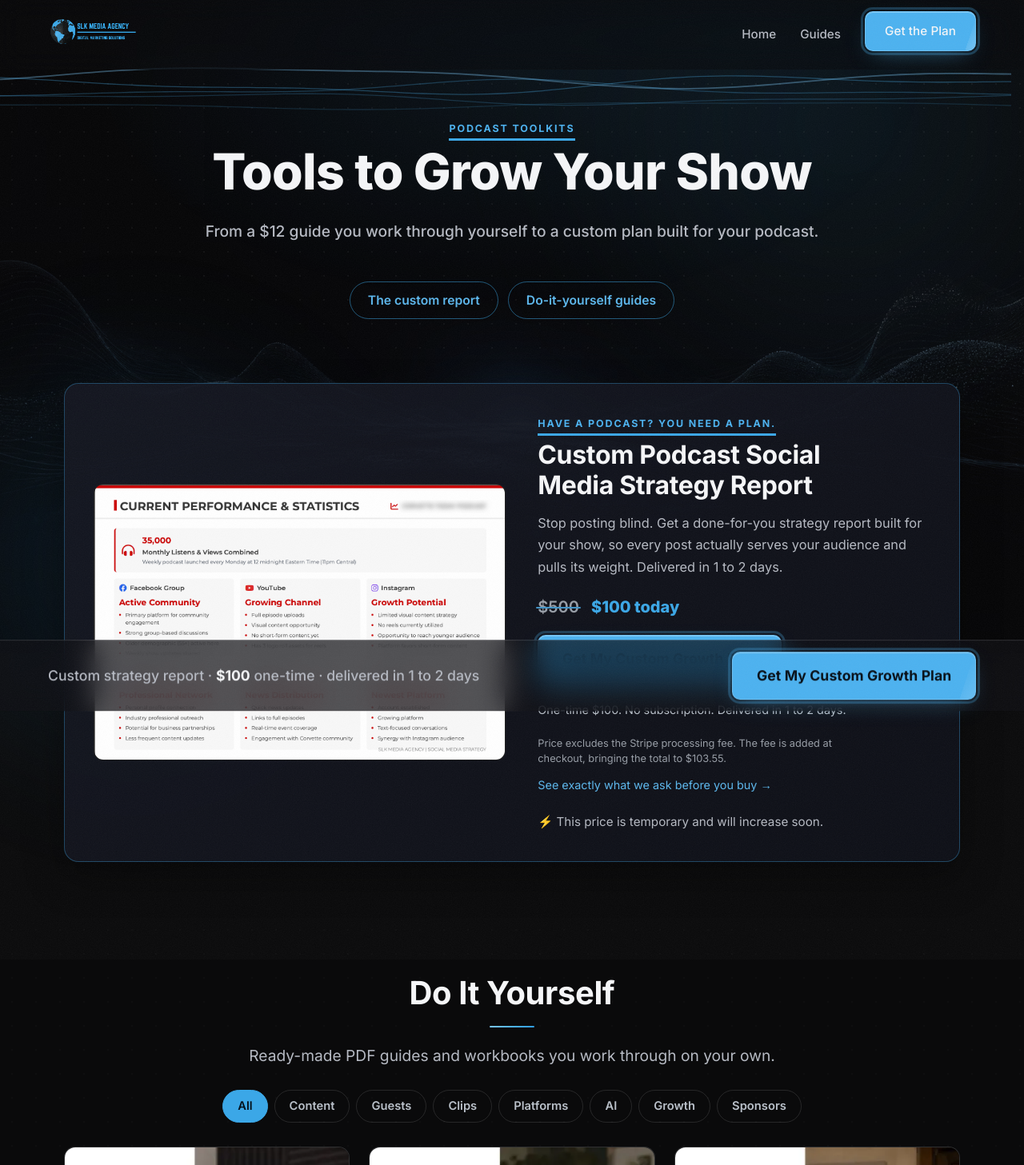
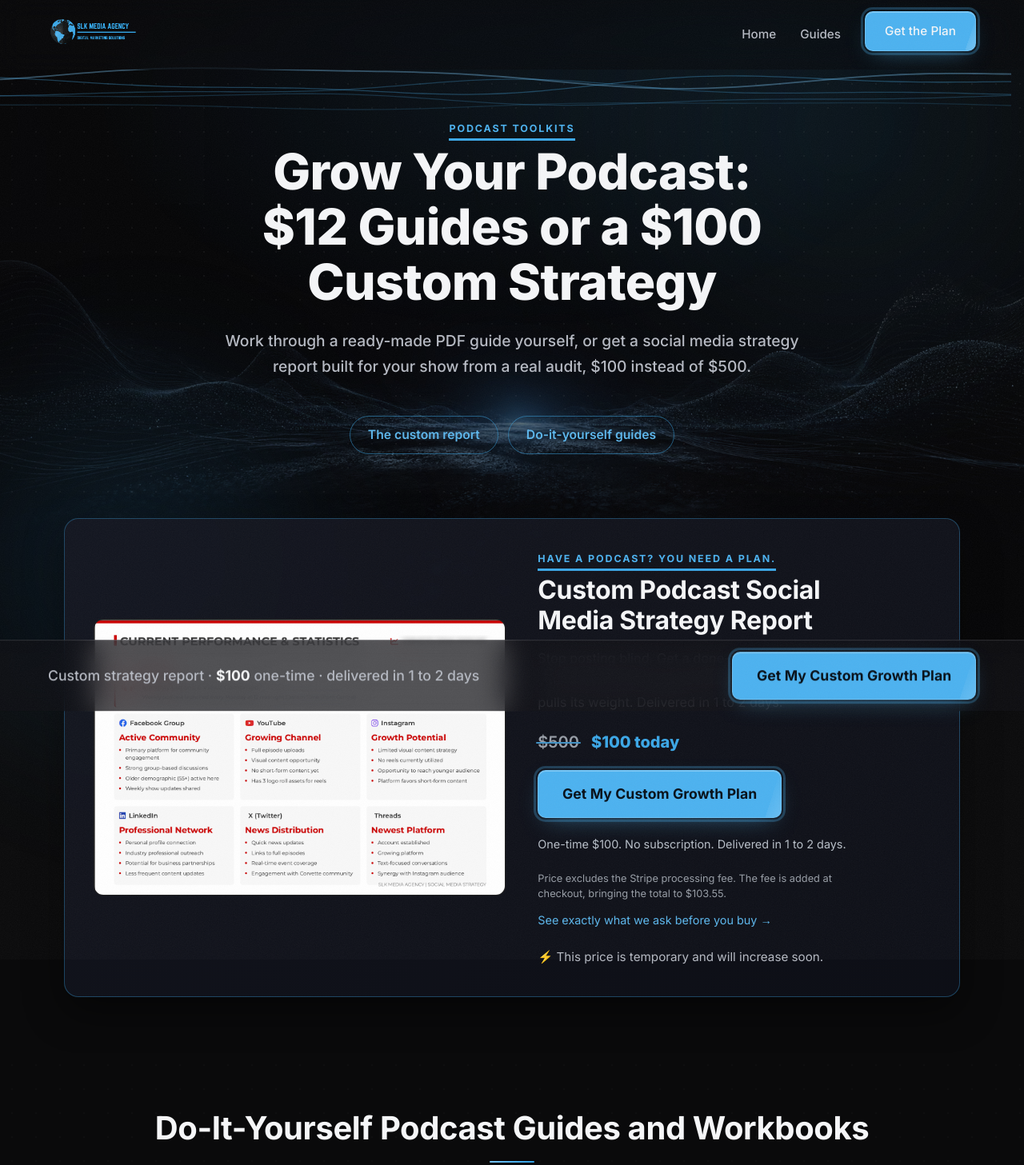
Before and after one commit to sklotchouang/slk-media-agency, a React app: page /podcast-toolkits in a window 1280 px wide. Shown: the top 1457 px of the page at 80% size. Built offline with nearby package versions, Linux system fonts and the light colour scheme; some packages are replaced by stand-ins of ours.

Commit message:
Site update (2026-10-03 15:34)

```diff
--- a/app/(multiplier)/podcast-toolkits/page.js
+++ b/app/(multiplier)/podcast-toolkits/page.js
@@ -189,8 +189,8 @@ export default function PodcastToolkitsPage() {
           <OfferCodeBanner />
           <div className="hero-wrapper">
             <p className="sub-headline-blue">Podcast Toolkits</p>
-            <h1 className="headline">Tools to Grow Your Show</h1>
-            <p className="subheadline">From a ${lowestGuidePrice} guide you work through yourself to a custom plan built for your podcast.</p>
+            <h1 className="headline">Grow Your Podcast: ${lowestGuidePrice} Guides or a $100 Custom Strategy</h1>
+            <p className="subheadline">Work through a ready-made PDF guide yourself, or get a social media strategy report built for your show from a real audit, $100 instead of $500.</p>
           </div>
           <div className="tk-hero-links">
             <a href="#report" className="tk-hero-link">The custom report</a>
@@ -230,7 +230,7 @@ export default function PodcastToolkitsPage() {
       <section className="tk-guides-section" id="guides">
         <div className="grid-pattern-overlay"></div>
         <div className="container">
-          <h2 className="section-title">Do It Yourself</h2>
+          <h2 className="section-title">Do-It-Yourself Podcast Guides and Workbooks</h2>
           <p className="section-subtitle">Ready-made PDF guides and workbooks you work through on your own.</p>
           <ToolkitGrid products={guides} />
           <p className="tk-gumroad-note">Guides are sold and delivered through Gumroad.</p>
--- a/app/(multiplier)/podcast-toolkits/podcast-toolkits.css
+++ b/app/(multiplier)/podcast-toolkits/podcast-toolkits.css
@@ -849,6 +849,14 @@
   max-width: 1120px;
   margin: 0 auto;
 }
+/* 10 cards in 3 columns leave one card alone on the last row. Centre it so the
+   grid ends on a clean shape instead of a stray card against the left edge.
+   Also covers any filter result that leaves a single card on its last row. */
+@media (min-width: 1025px) {
+  .tk-grid > .tk-card:last-child:nth-child(3n + 1) {
+    grid-column: 2;
+  }
+}
 .tk-card {
   display: flex;
   flex-direction: column;
```
Also changed, not shown: OVERVIEW.md (+1 -1 lines).
